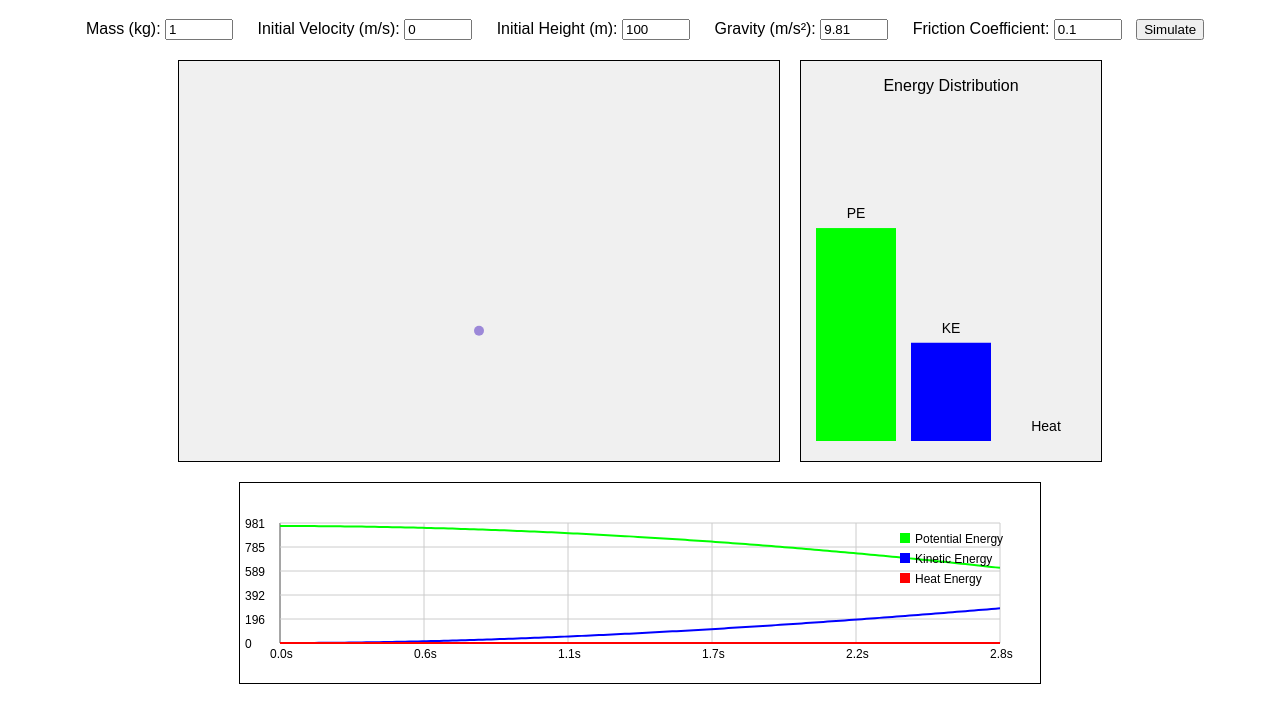
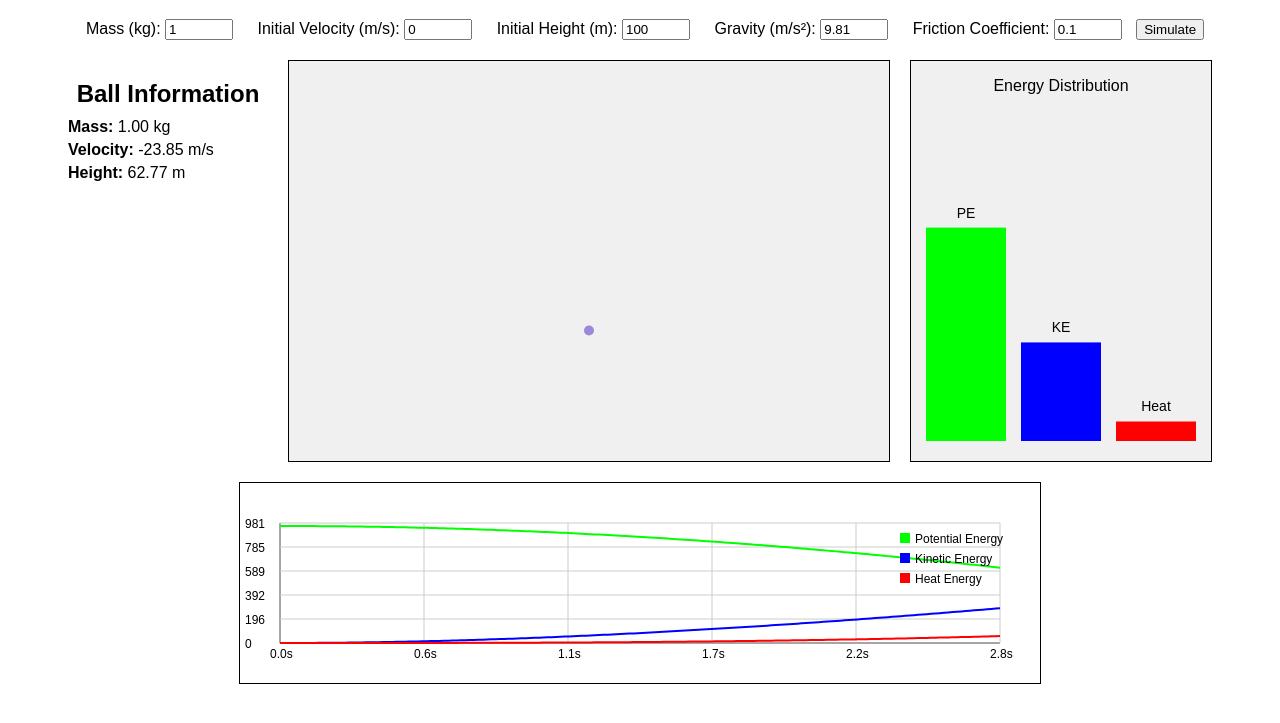
Before and after one commit to samchan1150/Gravity-Simulator, a plain HTML site: page index.html in a window 1280 px wide. Both pictures are taken after a click on the button "Simulate". Shown: the part 61-784 px from the top of the page. Drawn offline with Linux system fonts and the light colour scheme.

Commit message:
Display ball information

```diff
--- a/index.html
+++ b/index.html
@@ -31,6 +31,9 @@
         <button id="simulateBtn">Simulate</button>
     </div>
     <div id="simulationContainer">
+        <div id="ballInfo">
+            <!-- Ball information will be displayed here -->
+        </div>
         <canvas id="simulationCanvas" width="600" height="400"></canvas>
         <canvas id="energyCanvas" width="300" height="400"></canvas>
     </div>
--- a/script.js
+++ b/script.js
@@ -7,6 +7,7 @@ const heightInput = document.getElementById('height');
 const gravityInput = document.getElementById('gravity');
 const frictionInput = document.getElementById('friction');
 const simulateBtn = document.getElementById('simulateBtn');
+const ballInfoDiv = document.getElementById('ballInfo');
 const energyCanvas = document.getElementById('energyCanvas');
 const energyCtx = energyCanvas.getContext('2d');
 const lineGraphCanvas = document.getElementById('lineGraphCanvas');
@@ -89,36 +90,35 @@ class PhysicsObject {
     }
 
     update(deltaTime) {
-        // Kinetic energy before updates
-        let kineticEnergyBefore = 0.5 * this.mass * Math.pow(this.velocity, 2);
+        // Save the velocity before updates
+        let velocityBefore = this.velocity;
 
-        // Update velocity due to gravity
-        this.velocity += this.gravity * deltaTime;
+        // Calculate gravitational acceleration (positive value)
+        let gravityAcceleration = this.gravity;
 
-        // Apply friction (if any)
-        if (this.friction > 0) {
-            // Velocity before friction
-            let velocityBeforeFriction = this.velocity;
+        // Calculate frictional acceleration (opposes motion)
+        let frictionAcceleration = -this.friction * this.velocity;
 
-            // Apply friction (damping force)
-            this.velocity -= this.velocity * this.friction * deltaTime;
+        // Total acceleration
+        let totalAcceleration = gravityAcceleration + frictionAcceleration;
 
-            // Kinetic energy after friction
-            let kineticEnergyAfterFriction = 0.5 * this.mass * Math.pow(this.velocity, 2);
+        // Update velocity
+        this.velocity += totalAcceleration * deltaTime;
 
-            // Energy lost due to friction
-            let energyLostFriction = kineticEnergyBefore - kineticEnergyAfterFriction;
-            if (energyLostFriction < 0) energyLostFriction = 0;
-
-            // Increment heat energy
-            this.heatEnergy += energyLostFriction;
-
-            // Update kinetic energy before collision
-            kineticEnergyBefore = kineticEnergyAfterFriction;
-        }
+        // Calculate average velocity during the time step
+        let velocityAvg = (velocityBefore + this.velocity) / 2;
 
         // Update position
-        this.y += this.velocity * deltaTime * scaleY;
+        this.y += velocityAvg * deltaTime * scaleY;
+
+        // Calculate work done by friction (energy lost)
+        let energyLostFriction = this.mass * Math.abs(frictionAcceleration * velocityAvg) * deltaTime;
+
+        // Increment heat energy
+        this.heatEnergy += energyLostFriction;
+
+        // Update energies (PE and KE)
+        this.updateEnergies();
 
         // Check for collision with the ground
         if (this.y + this.radius > canvas.height) {
@@ -128,22 +128,22 @@ class PhysicsObject {
             // Kinetic energy before collision
             let kineticEnergyBeforeCollision = 0.5 * this.mass * Math.pow(this.velocity, 2);
 
-            // Apply inelastic collision
-            this.velocity *= -0.5; // Reverse direction and reduce speed
+            // Apply inelastic collision (coefficient of restitution = 0.5)
+            this.velocity *= -0.7; // Reverse direction and reduce speed
 
             // Kinetic energy after collision
             let kineticEnergyAfterCollision = 0.5 * this.mass * Math.pow(this.velocity, 2);
 
             // Energy lost during collision
             let energyLostCollision = kineticEnergyBeforeCollision - kineticEnergyAfterCollision;
-            if (energyLostCollision < 0) energyLostCollision = 0;
+            if (energyLostCollision < 0) energyLostCollision = 0; // Correct for possible negative values
 
             // Increment heat energy
             this.heatEnergy += energyLostCollision;
+
+            // Update energies (PE and KE)
+            this.updateEnergies();
         }
-
-        // Update energies (PE and KE)
-        this.updateEnergies();
     }
 
     updateEnergies() {
@@ -205,6 +205,7 @@ function animate(timestamp) {
 
     // Draw energy bar graph
     if (objects.length > 0) {
+        updateBallInfo(objects[0]);
         drawEnergyGraph(objects[0]);
         collectEnergyData(objects[0], totalSimulationTime);
         drawLineGraph();
@@ -392,3 +393,12 @@ function drawLegend(ctx, padding) {
     ctx.fillStyle = '#000';
     ctx.fillText('Heat Energy', legendX + 15, legendY + 50);
 }
+
+function updateBallInfo(obj) {
+    ballInfoDiv.innerHTML = `
+        <h2>Ball Information</h2>
+        <p><strong>Mass:</strong> ${obj.mass.toFixed(2)} kg</p>
+        <p><strong>Velocity:</strong> ${(-obj.velocity).toFixed(2)} m/s</p>
+        <p><strong>Height:</strong> ${Math.max(0, ((canvas.height - obj.y - obj.radius) / scaleY)).toFixed(2)} m</p>
+    `;
+}
--- a/styles.css
+++ b/styles.css
@@ -42,3 +42,19 @@ body {
     margin-top: 20px;
     background-color: #fff;
 }
+
+#ballInfo {
+    width: 200px;
+    margin-right: 20px;
+    font-family: Arial, sans-serif;
+    text-align: left;
+}
+
+#ballInfo h2 {
+    text-align: center;
+    margin-bottom: 10px;
+}
+
+#ballInfo p {
+    margin: 5px 0;
+}
```
